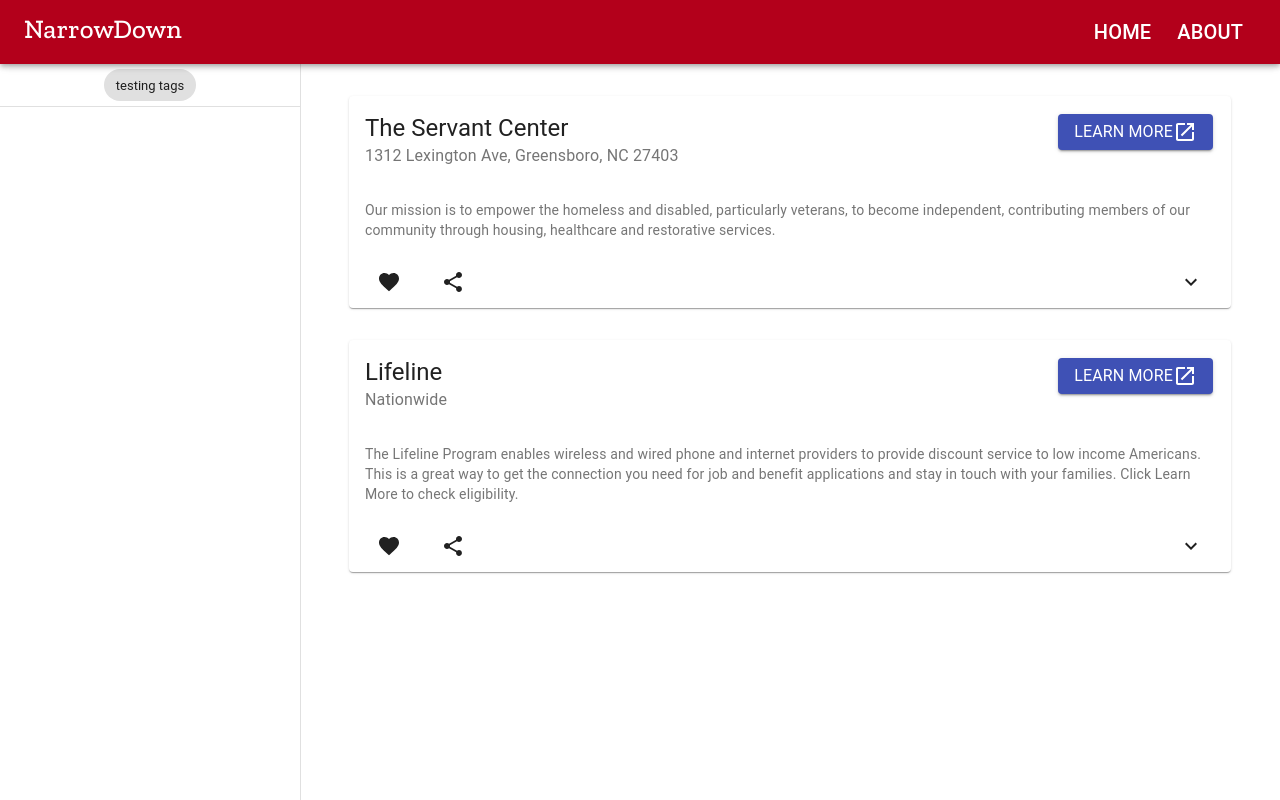
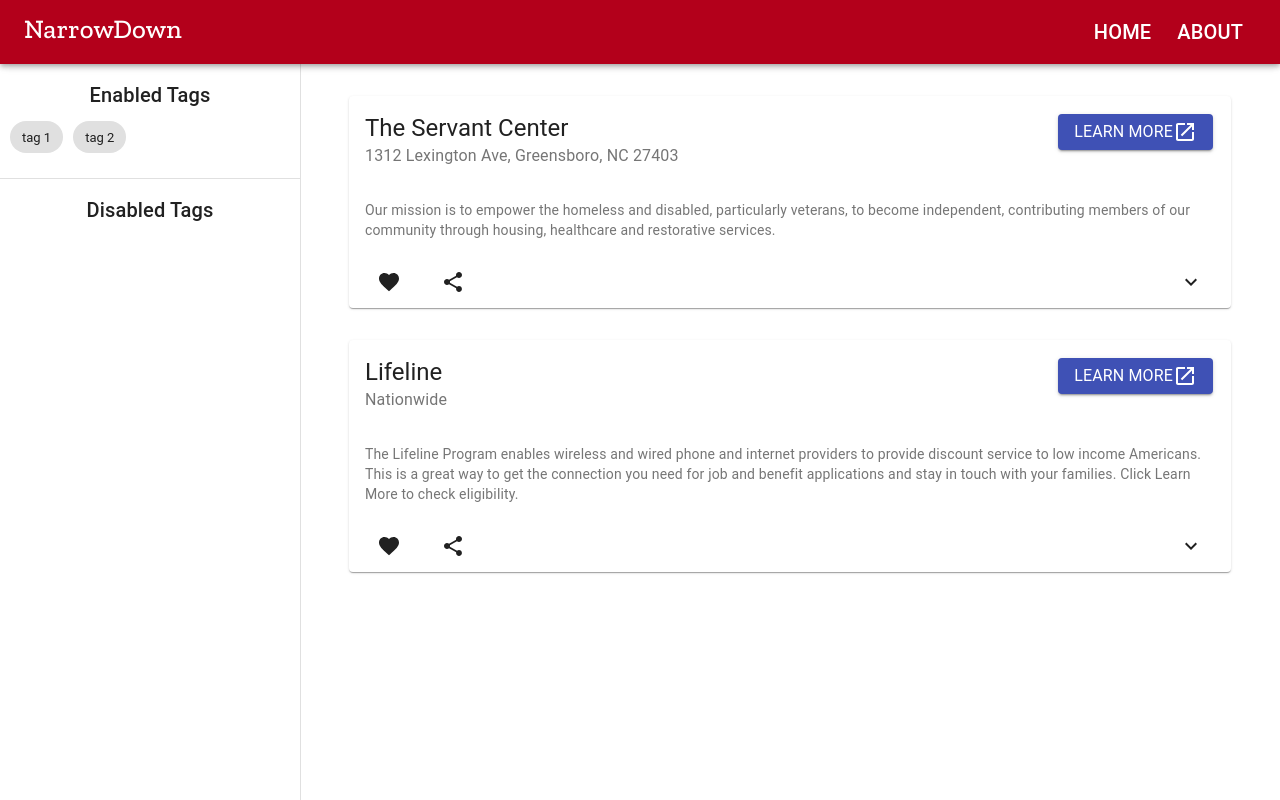
Before and after one commit to tehroot/codelinq6.0, a React (Create React App) app in the folder frontend/: page / in a window 1280 px wide. Built offline with nearby package versions, Linux system fonts and the light colour scheme.

Commit message:
tag toggling

```diff
--- a/frontend/src/search/TagDrawer/index.js
+++ b/frontend/src/search/TagDrawer/index.js
@@ -6,6 +6,7 @@
 import Divider from '@material-ui/core/Divider';
 
 import Tag from './Tag';
+import { Typography } from '@material-ui/core';
 
 const drawerWidth = 300;
 
@@ -16,10 +17,20 @@
 	drawerPaper: {
 		width: drawerWidth,
 	},
+	tagWrapper: {
+		display: 'flex',
+		flex: 'wrap',
+		padding: '5px'
+	},
+	tagHeader: {
+		marginTop: '15px'
+	}
 }));
 
-function TagDrawer() {
+function TagDrawer(props) {
 	const classes = useStyles();
+
+	const { enabledtags, disabledtags, enabletag, disabletag } = props;
 
 	return(
 
@@ -31,8 +42,19 @@
 			}}
 			>
 				<Toolbar></Toolbar>
-				<Tag text="testing tags" handleClick={() => {alert('test')}}/>
-				<Divider />
+				<Typography className={classes.tagHeader} variant="h6">Enabled Tags</Typography>
+				<div className={classes.tagWrapper}>
+					{enabledtags.map(tag =>
+						<Tag text={tag.text} handleClick={() => {disabletag(tag.id)}}/>
+					)}
+				</div>
+				<Divider className={classes.tagHeader} />
+				<Typography className={classes.tagHeader} variant="h6">Disabled Tags</Typography>
+				<div className={classes.tagWrapper}>
+					{disabledtags.map(tag =>
+						<Tag text={tag.text} handleClick={() => {enabletag(tag.id)}}/>
+					)}
+				</div>
 			</Drawer>
 	);
 };
--- a/frontend/src/search/index.js
+++ b/frontend/src/search/index.js
@@ -1,4 +1,4 @@
-import React from 'react';
+import React, { useState } from 'react';
 import { makeStyles } from '@material-ui/core/styles';
 
 import TagDrawer from './TagDrawer';
@@ -12,10 +12,37 @@
 
 function Search() {
 	const classes = useStyles();
+	const [tags, setTags] = useState({enabled: [{id: 1, text: 'tag 1'}, {id: 2, text: 'tag 2'}], disabled: []});
+
+	const enabletag = (id) => {
+		var newEnabled = tags.enabled;
+		newEnabled.push(tags.disabled[tags.disabled.findIndex((element) => {
+			return element.id === id;
+		})]);
+
+		var newDisabled = tags.disabled.filter((element) => {
+			return element.id !== id;
+		});
+
+		setTags({enabled: newEnabled, disabled: newDisabled});
+	};
+
+	const disabletag = (id) => {
+		var newDisabled = tags.disabled;
+		newDisabled.push(tags.enabled[tags.enabled.findIndex((element) => {
+			return element.id === id;
+		})]);
+
+		var newEnabled = tags.enabled.filter((element) => {
+			return element.id !== id;
+		});
+
+		setTags({enabled: newEnabled, disabled: newDisabled});
+	};
 
 	return(
 		<div>
-			<TagDrawer />
+			<TagDrawer enabledtags={tags.enabled} disabledtags={tags.disabled} enabletag={enabletag} disabletag={disabletag} />
 			<div className={classes.content}>
 				<Results />
 			</div>
```
